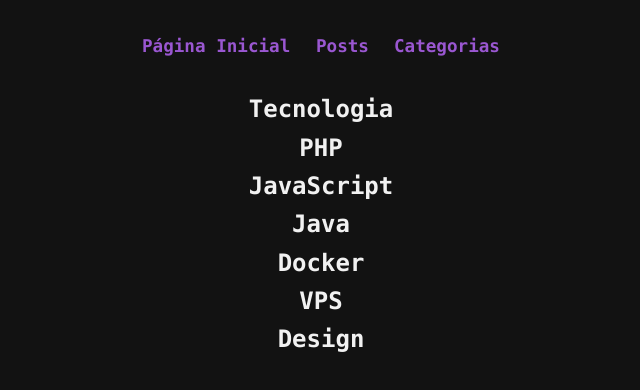
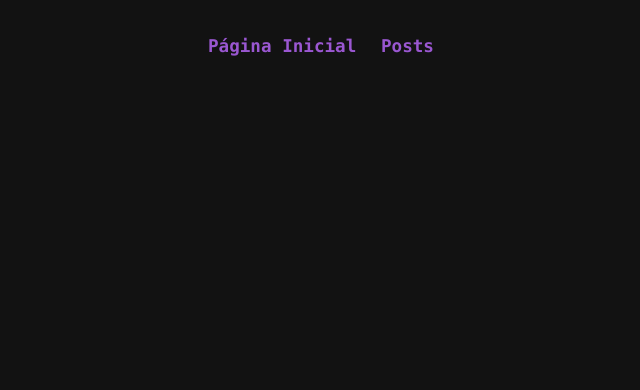
Before and after one commit to GabrielAlvesBM/php-blog, a Vue app in the folder client/: page /categories in a window 1280 px wide. Shown: the top 390 px of the page, without its empty margins (319-959 px from the left). Built offline with nearby package versions, Linux system fonts and the light colour scheme.

Commit message:
delete: categories

```diff
--- a/client/src/components/AppNav.vue
+++ b/client/src/components/AppNav.vue
@@ -5,7 +5,6 @@
   <nav class="nav">
     <RouterLink to="/">Página Inicial</RouterLink>
     <RouterLink to="/posts">Posts</RouterLink>
-    <RouterLink to="/categories">Categorias</RouterLink>
   </nav>
 </template>
 
--- a/client/src/components/CategoriesMain.vue
+++ /dev/null
@@ -1,35 +0,0 @@
-<template>
-  <section>
-    <ul class="categories-list">
-      <RouterLink to="/categories/tecnologia"><li>Tecnologia</li></RouterLink>
-      <RouterLink to="/categories/php"><li>PHP</li></RouterLink>
-      <RouterLink to="/categories/javascript"><li>JavaScript</li></RouterLink>
-      <RouterLink to="/categories/java"><li>Java</li></RouterLink>
-      <RouterLink to="/categories/docker"><li>Docker</li></RouterLink>
-      <RouterLink to="/categories/vps"><li>VPS</li></RouterLink>
-      <RouterLink to="/categories/design"><li>Design</li></RouterLink>
-    </ul>
-  </section>
-</template>
-
-<style scoped>
-section {
-  text-align: center;
-}
-
-.categories-list {
-  font-size: 1.5rem;
-  list-style-type: none;
-}
-
-.categories-list li:hover {
-  background-color: var(--hover-color);
-}
-
-.categories-list a {
-  text-decoration: none;
-  cursor: default;
-
-  color: var(--color-text);
-}
-</style>
--- a/client/src/router/index.js
+++ b/client/src/router/index.js
@@ -20,11 +20,6 @@ const router = createRouter({
       component: () => import('../views/PostView.vue'),
       props: true,
     },
-    {
-      path: '/categories',
-      name: 'categories',
-      component: () => import('../views/CategoriesView.vue'),
-    },
   ],
 })
 
--- a/client/src/views/CategoriesView.vue
+++ /dev/null
@@ -1,9 +0,0 @@
-<script setup>
-import CategoriesMain from '@/components/CategoriesMain.vue';
-</script>
-
-<template>
-  <main>
-    <CategoriesMain />
-  </main>
-</template>
```
